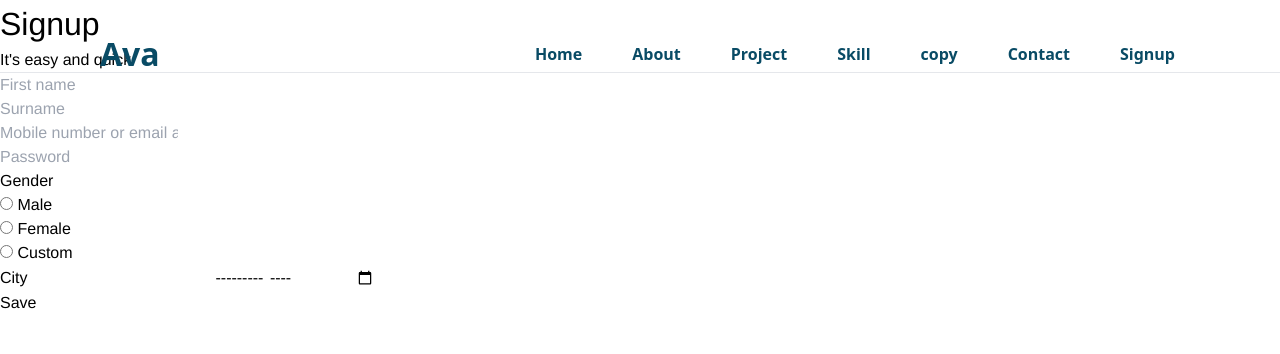
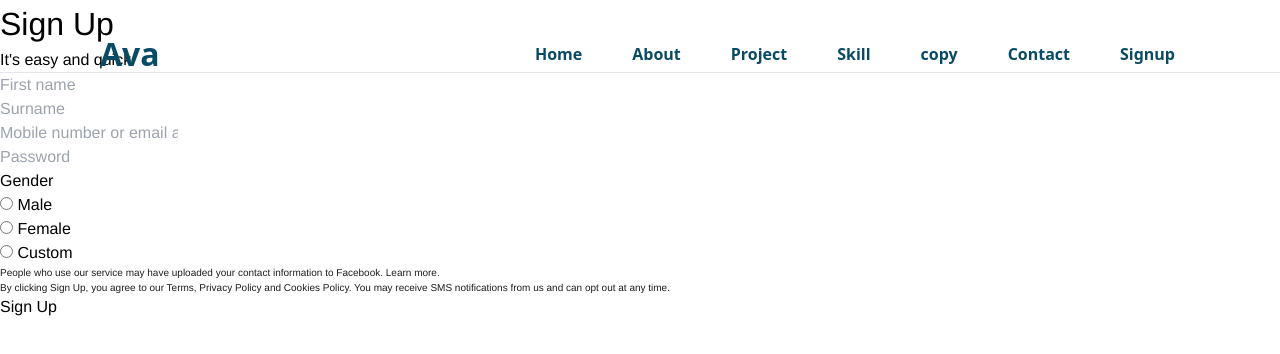
Before and after one commit to salma-anika/PortfolioSvelte, a SvelteKit app: page /Signup in a window 1280 px wide. Shown: the top 354 px of the page. Built offline with nearby package versions, Linux system fonts and the light colour scheme.

Commit message:
signup redesign

```diff
--- a/src/routes/Signup/+page.svelte
+++ b/src/routes/Signup/+page.svelte
@@ -1,5 +1,5 @@
 
-<div id="signup" class="w-full h-screen pt-36 grid md:grid-cols-2 w-full  sm:grid-cols-1 bg-slate-300 px-8 py-16">
+<div id="signup" class="w-full h-screen pt-24 grid md:grid-cols-2 w-full  sm:grid-cols-1 bg-slate-300 px-8 py-16">
    <!--
   This example requires some changes to your config:
 
@@ -19,7 +19,7 @@
         <form action="#" method="POST" class="w-1/2 mx-auto pt-36">
           <div class="overflow-hidden shadow sm:rounded-md">
             <div class="bg-white px-4 py-5 sm:p-6">
-                <h1 class="font-bold" style="font-size:32px;  font-family:  Helvetica, Arial, sans-serif;"> Signup</h1>
+                <h1 class="font-bold" style="font-size:32px;  font-family:  Helvetica, Arial, sans-serif;"> Sign Up</h1>
                 <h6 class="pb-2">It's easy and quick</h6>
 
                 <hr>
@@ -44,35 +44,29 @@
                   <input type="text" name="street-address" id="street-address" placeholder="Password" autocomplete="street-address" class="mt-1 block w-full rounded-md border-gray-300 shadow-sm focus:border-indigo-500 focus:ring-indigo-500 sm:text-sm">
                 </div>
 
-                <div class="col-span-6  ">
-                    <label for="street-address" class="block text-sm font-medium text-gray-700"> Gender</label>
+                <div class="col-span-6 pb-2 ">
+                    <label for="street-address" class="block text-sm font-medium text-gray-500  "> Gender</label>
                     <div class="col-span-6 flex ">
-                    <div class=" col-span-6 sm:col-span-6 lg:col-span-2 px-1">
+                    <div class=" col-span-6 sm:col-span-6 lg:col-span-2 border-gray-400 text-left border rounded-md px-8 ">
                         <input class="form-check-input" type="radio" id="inlineCheckbox1" value="option1">
                         <label class="form-check-label" for="inlineCheckbox1">Male</label>
                       </div>
-                      <div class=" col-span-6 sm:col-span-6 lg:col-span-2 px-1">
+                      <div class=" col-span-6 sm:col-span-6 lg:col-span-2  border-gray-400 text-left border rounded-md px-8 mx-2">
                         <input class="form-check-input" type="radio" id="inlineCheckbox2" value="option2">
                         <label class="form-check-label" for="inlineCheckbox2">Female</label>
                       </div>
-                      <div class=" col-span-6 sm:col-span-6 lg:col-span-2 px-1">
+                      <div class=" col-span-6 sm:col-span-6 lg:col-span-2  border-gray-400 text-left border rounded-md px-8">
                         <input class="form-check-input" type="radio" id="inlineCheckbox2" value="option2">
                         <label class="form-check-label" for="inlineCheckbox2">Custom</label>
                       </div>
                   </div>
               </div>
-              <div class="flex col-span-6 sm:col-span-6 lg:col-span-2">
-                <label for="city" class="block text-sm font-medium text-gray-700">City</label>
-
-                <input type="day" name="postal-code" id="postal-code" autocomplete="day" class="mt-1 block w-full rounded-md border-gray-300 shadow-sm focus:border-indigo-500 focus:ring-indigo-500 sm:text-sm">
-                <input type="month" name="postal-code" id="postal-code" autocomplete="month" class="mt-1 block w-full rounded-md border-gray-300 shadow-sm focus:border-indigo-500 focus:ring-indigo-500 sm:text-sm">
-                <input type="year" name="city" id="city" autocomplete="year" class="mt-1 block w-full rounded-md border-gray-300 shadow-sm focus:border-indigo-500 focus:ring-indigo-500 sm:text-sm">
-              </div>
-
 
             </div>
-            <div class="bg-gray-50 px-4 py-3 text-right sm:px-6">
-              <button type="submit" class="inline-flex justify-center rounded-md border border-transparent bg-indigo-600 py-2 px-4 text-sm font-medium text-white shadow-sm hover:bg-indigo-700 focus:outline-none focus:ring-2 focus:ring-indigo-500 focus:ring-offset-2">Save</button>
+            <h6 style="font-size:x-small; font-family:inherit; color:#1c1e21;"class="pb-2">People who use our service may have uploaded your contact information to Facebook. <a href="" class="text-blue-900">Learn more</a>.</h6>
+            <h6 style="font-size:x-small; font-family:inherit; color:#1c1e21;">By clicking Sign Up, you agree to our Terms, Privacy Policy and Cookies Policy. You may receive SMS notifications from us and can opt out at any time.</h6>
+            <div class=" px-4 py-3 text-center sm:px-6">
+              <button type="submit" class=" justify-center rounded-md border border-transparent bg-green-700 py-2 px-12 text-sm  text-white font-bold ">Sign Up</button>
             </div>
           </div>
         </form>
```
